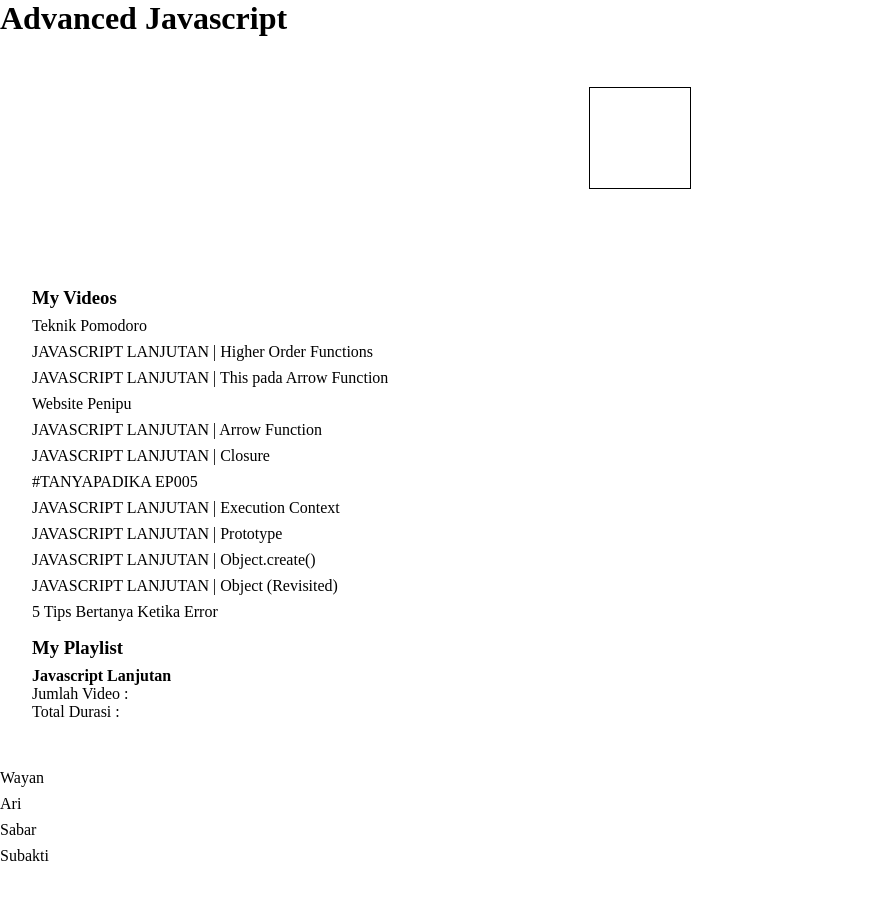
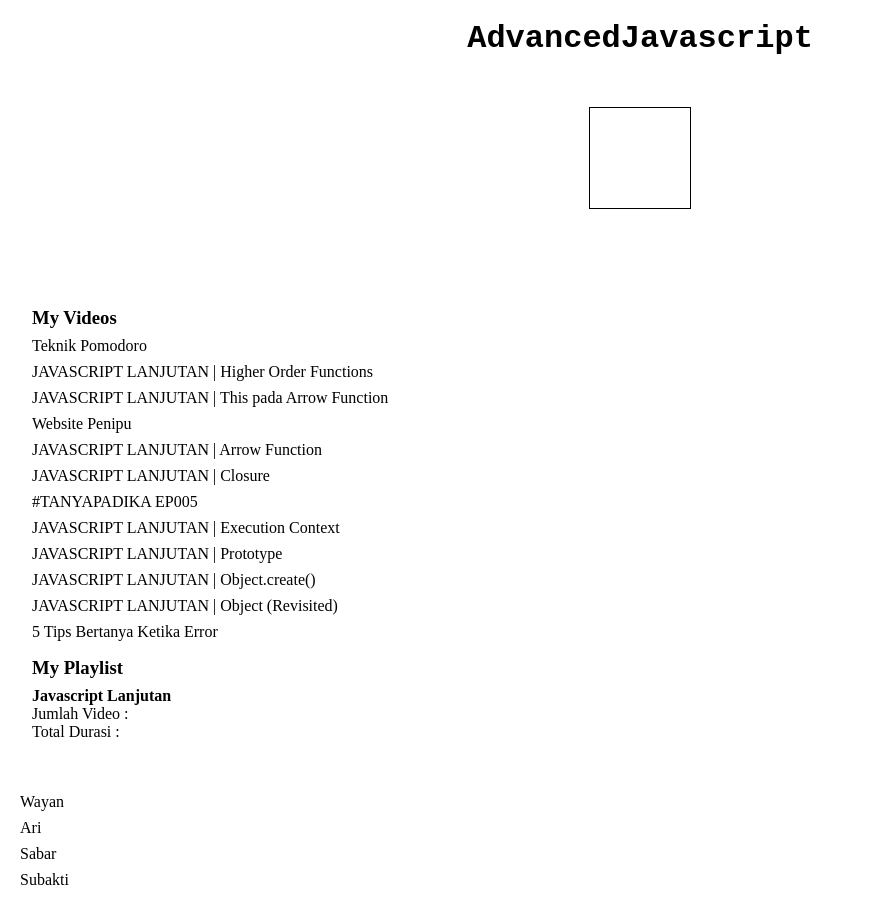
Before and after one commit to arisabar/advanced-javascript, a plain HTML site: page index.html in a window 1280 px wide. Shown: the whole page, without its empty margins (0-873 px from the left). Before the commit the page ends 865 px from the top, so only its background shows below. Drawn offline with Linux system fonts and the light colour scheme.

Commit message:
spread operator

```diff
--- a/index.html
+++ b/index.html
@@ -1,10 +1,9 @@
 <!DOCTYPE html>
 <html lang="en">
-
   <head>
-    <meta charset="UTF-8">
-    <meta http-equiv="X-UA-Compatible" content="IE=edge">
-    <meta name="viewport" content="width=device-width, initial-scale=1.0">
+    <meta charset="UTF-8" />
+    <meta http-equiv="X-UA-Compatible" content="IE=edge" />
+    <meta name="viewport" content="width=device-width, initial-scale=1.0" />
     <title>advanced javascript</title>
     <style>
       * {
@@ -18,11 +17,27 @@
 
       li {
         list-style-type: none;
-            margin-top: .5rem;
+        margin-top: 0.5rem;
       }
 
       h3 {
         margin-top: 1rem;
+      }
+
+      .judul {
+        text-align: center;
+        margin: 20px;
+        font-family: "Courier New", Courier, monospace;
+        cursor: pointer;
+      }
+
+      .judul span {
+        display: inline-block;
+        transition: 0.3s;
+      }
+
+      .judul span:hover {
+        transform: scale(1.5) translateY(5px);
       }
 
       .box {
@@ -30,9 +45,7 @@
         height: 100px;
         border: 1px solid black;
         margin: 50px auto;
-            transition: .3s width,
-                .3s height .3s,
-                .3s margin-top .3s,
+        transition: 0.3s width, 0.3s height 0.3s, 0.3s margin-top 0.3s,
           1s background-color;
       }
 
@@ -55,19 +68,24 @@
         background-color: salmon;
         text-transform: uppercase;
       }
+
+      .forof {
+        margin: 20px;
+      }
     </style>
   </head>
 
   <body>
-    <h1>Advanced Javascript</h1>
+    <h1 class="judul">Advanced Javascript</h1>
     <div class="box"></div>
     <div class="wrapper">
-
       <h3>My Videos</h3>
       <ul>
         <li data-angka="15:27">Teknik Pomodoro</li>
         <li data-angka="11:18">JAVASCRIPT LANJUTAN | Higher Order Functions</li>
-            <li data-angka="21:40">JAVASCRIPT LANJUTAN | This pada Arrow Function</li>
+        <li data-angka="21:40">
+          JAVASCRIPT LANJUTAN | This pada Arrow Function
+        </li>
         <li data-angka="19:38">Website Penipu</li>
         <li data-angka="12:10">JAVASCRIPT LANJUTAN | Arrow Function</li>
         <li data-angka="20:43">JAVASCRIPT LANJUTAN | Closure</li>
@@ -88,9 +106,7 @@
         </li>
       </ol>
     </div>
-    <div class="templateLiteral">
-
-    </div>
+    <div class="templateLiteral"></div>
     <div class="forof">
       <ul>
         <li class="nama">Wayan</li>
@@ -106,8 +122,7 @@
     <!-- <script src="./higerOrderFn.js"></script> -->
     <!-- <script src="./templateLiteral.js"></script> -->
     <!-- <script src="./destructuring.js"></script> -->
-    <script src="./for-ofVSfor-in.js"></script>
-
+    <!-- <script src="./for-ofVSfor-in.js"></script> -->
+    <script src="./spreadOperator.js"></script>
   </body>
-
 </html>
--- /dev/null
+++ b/spreadOperator.js
@@ -0,0 +1,23 @@
+//todo spread operator
+//todo memecah iterables menjadi single element
+
+// const saya = ["sabar", "wayan", "ari"];
+// const kamu = ["wintari", "made", "iwin"];
+// const gabung = [...saya, "bersama", ...kamu];
+// console.log(gabung);
+
+//todo mengcopy array
+// const saya = ["sabar", "wayan", "ari"];
+// const saya1 = [...saya];
+// saya1[0] = "wintari";
+// console.log(saya1);
+
+const liSaya = document.querySelectorAll("li");
+const liAku = [...liSaya].map((m) => m.textContent);
+console.log(liAku);
+
+const judul = document.querySelector(".judul");
+
+const huruf = [...judul.textContent].map((h) => `<span>${h}</span>`).join("");
+console.log(huruf);
+judul.innerHTML = huruf;
```
Lines whose indentation alone changed are shown as unchanged.
